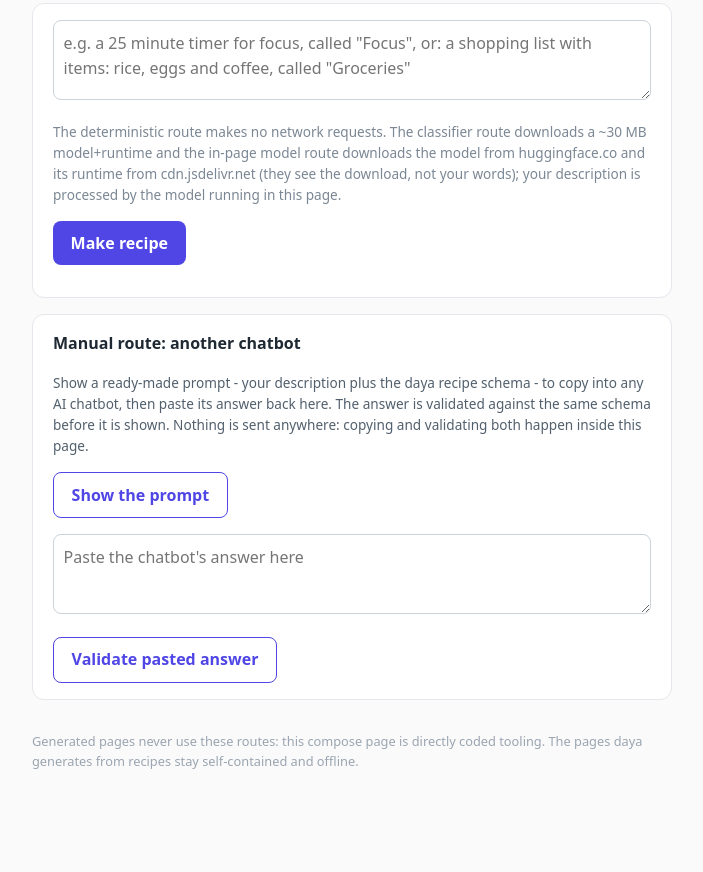
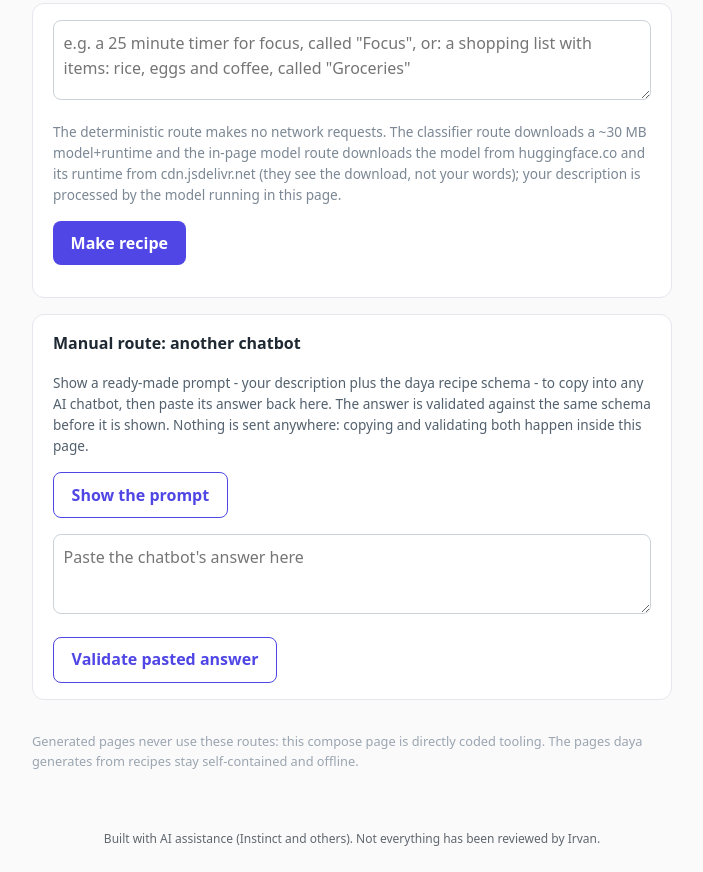
Before and after one commit to irvan-putra/daya, a plain HTML site: page docs/compose.html in a window 1280 px wide. Shown: the part 861-1733 px from the top of the page, without its empty margins (288-991 px from the left). Before the commit the page ends 1668 px from the top, so only its background shows below. Drawn offline with Linux system fonts and the light colour scheme.

Commit message:
Add AI-assistance note: built with AI (Instinct and others), not everything reviewed by Irvan

```diff
--- a/docs/compose.html
+++ b/docs/compose.html
@@ -480,5 +480,6 @@ tooling. The pages daya generates from recipes stay self-contained and offline.<
   detectBrowserAi();
 })();
 </script>
+<p class="ai-note" style="text-align:center;font:12px/1.4 system-ui,sans-serif;opacity:.7;margin:24px 12px">Built with AI assistance (Instinct and others). Not everything has been reviewed by Irvan.</p>
 </body>
 </html>
```
Also changed, not shown: docs/index.html (+1 -0 lines), 1 other file.
